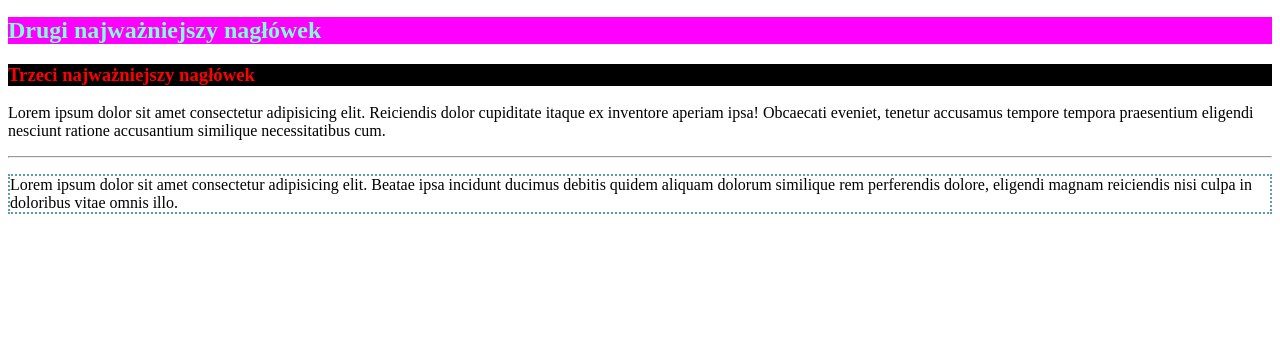
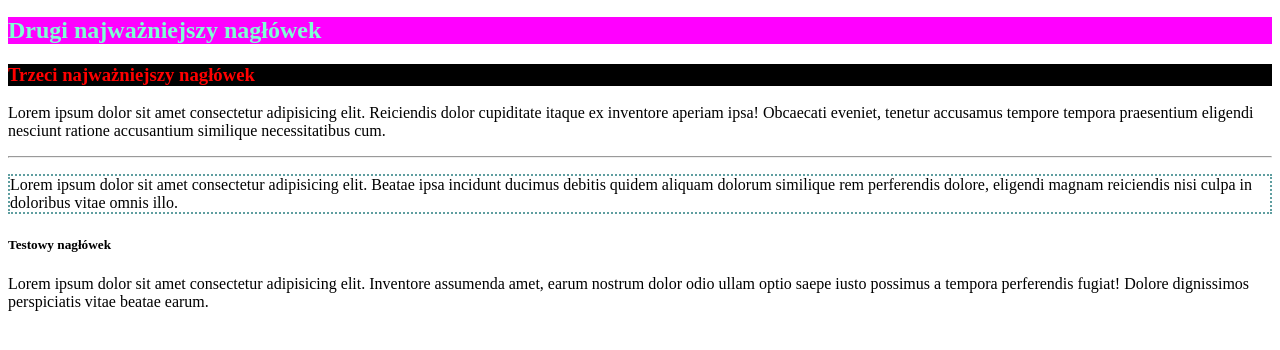
Before and after one commit to my-forge-labs/homepage-1, a plain HTML site: page homepage/index.html in a window 1280 px wide. Shown: the part 316-666 px from the top of the page. Drawn offline with Linux system fonts and the light colour scheme.

Commit message:
added new test section

```diff
--- a/homepage/index.html
+++ b/homepage/index.html
@@ -28,6 +28,15 @@
     <p class="dede">Lorem ipsum dolor sit amet consectetur adipisicing elit. Beatae ipsa incidunt ducimus debitis quidem aliquam
         dolorum similique rem perferendis dolore, eligendi magnam reiciendis nisi culpa in doloribus vitae omnis illo.
     </p>
+    <section id="nowy-akapit">
+        <h5>
+            Testowy nagłówek
+        </h5>
+        <p>
+            Lorem ipsum dolor sit amet consectetur adipisicing elit. Inventore assumenda amet, earum nostrum dolor odio ullam optio saepe iusto possimus a tempora perferendis fugiat! Dolore dignissimos perspiciatis vitae beatae earum.
+
+        </p>
+    </section>
 </body>
 
 </html>
```
